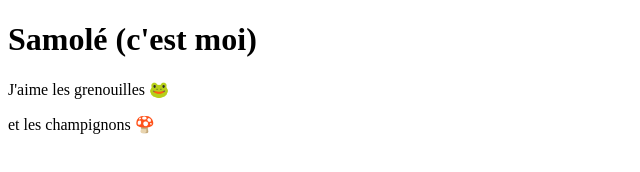
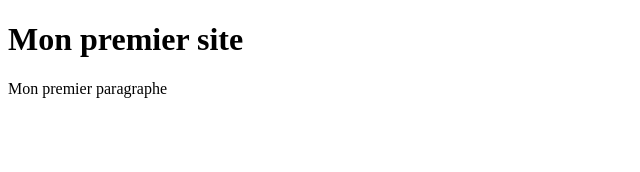
Before and after one commit to Samole21/MonPremierSite, a plain HTML site: page index.html in a window 1280 px wide. Shown: the whole page, without its empty margins (0-640 px from the left). Drawn offline with Linux system fonts and the light colour scheme.

Commit message:
Update index.html

```diff
--- a/index.html
+++ b/index.html
@@ -6,8 +6,7 @@
     <meta name="viewport" content="width=device-width, initial-scale=1.0">
     <title>Le Site De Samolé</title>
 </head>
-<body><h1>Samolé (c'est moi)</h1>
-    <p>J'aime les grenouilles 🐸</p>
-    <p>et les champignons 🍄</p>
+<body><h1>Mon premier site</h1>
+    <p>Mon premier paragraphe </p>
 </body>
 </html>
```
